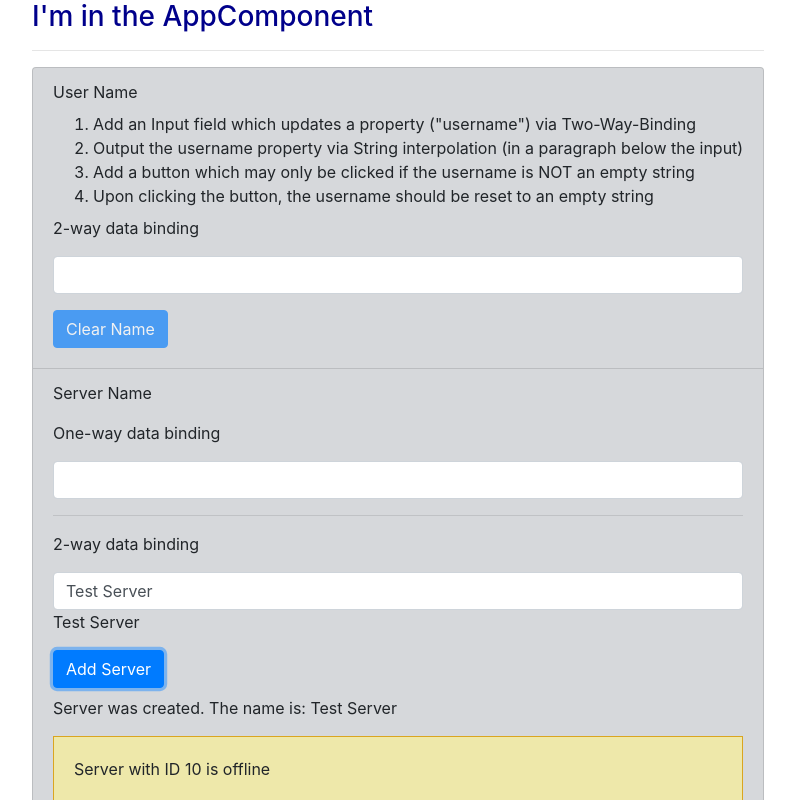
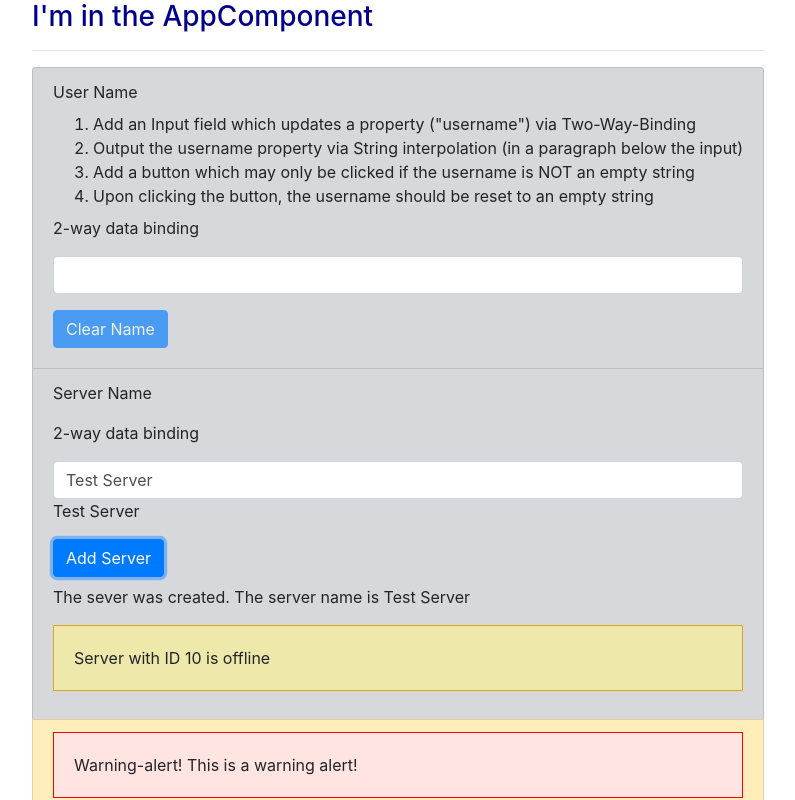
Before and after one commit to ddeveloper72/Angular_My_First_App, an Angular app: page / in a window 1280 px wide. Both pictures are taken after a click on the button "Add Server". Shown: the top 800 px of the page, without its empty margins (38-833 px from the left). Built offline with nearby package versions, Linux system fonts and the light colour scheme.

Commit message:
Introduction to ngIf

```diff
--- a/src/app/servers/servers.component.html
+++ b/src/app/servers/servers.component.html
@@ -1,10 +1,10 @@
 <label>Server Name</label>
-<p class="mt-2">One-way data binding</p>
+<!-- <p class="mt-2">One-way data binding</p>
 <input
 type="text"
 class="form-control"
 (input)="onUpdateServerName($event)">
-<hr>
+<hr> -->
 <p class="mt-2">2-way data binding</p>
 <input
 type="text"
@@ -15,5 +15,6 @@
 [disabled]="!allowNewServer"
 (click)="onCreateServer()">Add Server</button>
 <!-- <p [innerText]='allowNewServer'></p> -->
-<p>{{ serverCreationStatus }}</p>
+<!-- <p>{{ serverCreationStatus }}</p> -->
+<p *ngIf="serverCreated">The sever was created.  The server name is {{ serverName }}</p>
 <app-server></app-server>
--- a/src/app/servers/servers.component.ts
+++ b/src/app/servers/servers.component.ts
@@ -10,6 +10,7 @@
   allowNewServer = false;
   serverCreationStatus = 'No server was created';
   serverName = 'Test Server';
+  serverCreated = false;
 
   constructor() {
     setTimeout(() => {
@@ -21,6 +22,7 @@
   }
 
   onCreateServer() {
+    this.serverCreated = true;
     this.serverCreationStatus = 'Server was created. The name is: ' + this.serverName;
   }
   onUpdateServerName(event: Event) {
```
